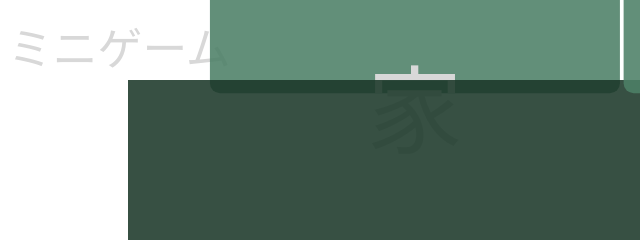
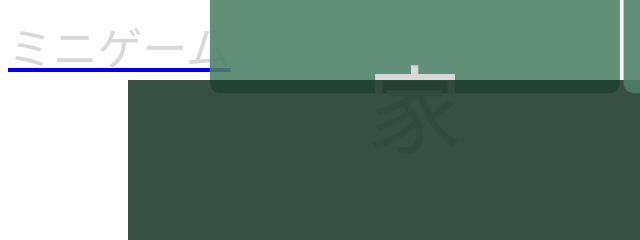
Before and after one commit to zikanwari/studybattle, a plain HTML site: page client/html/timer/index.html in a window 1280 px wide. Shown: the top 240 px of the page, 0-640 px from the left. Drawn offline with Linux system fonts and the light colour scheme; files that its build step writes are made by us from their sources.

Commit message:
とりま

```diff
--- a/client/html/timer/index.html
+++ b/client/html/timer/index.html
@@ -4,7 +4,9 @@
 </main>
 <footer>
    <div class="circle" id="game">
-      <p id="circleText">ミニゲーム</p>
+      <a href="../game/">
+         <p id="circleText">ミニゲーム</p>
+      </a>
   </div>
    <div class="square1">
       <p id="squareText">家</p>
```
